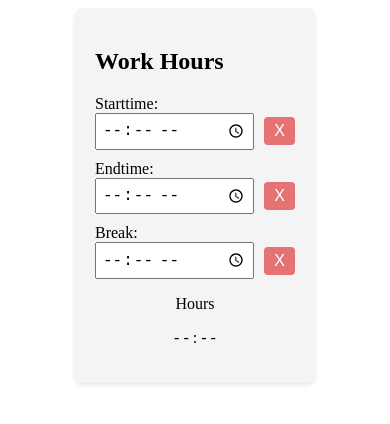
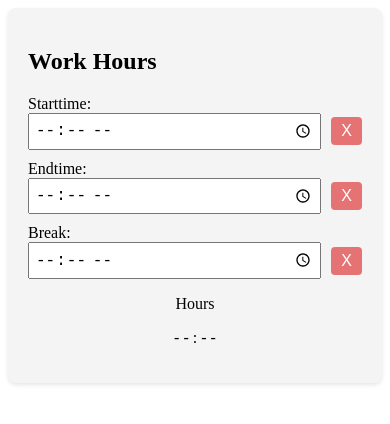
Before and after one commit to jones7000/work-hours, an Angular app: page / in a window 390 px wide. Shown: the top 424 px of the page. Built offline with nearby package versions, Linux system fonts and the light colour scheme.

Commit message:
changed max-width for mobile view

```diff
--- a/src/app/app.component.css
+++ b/src/app/app.component.css
@@ -6,6 +6,12 @@
     background-color: #f4f4f4;
     border-radius: 8px;
     box-shadow: 0 2px 4px rgba(0, 0, 0, 0.1);
+  }
+
+  @media (max-width: 600px) {
+    .container {
+      max-width: 90%; /* Larger max width for mobile */
+    }
   }
 
   .result {
```
